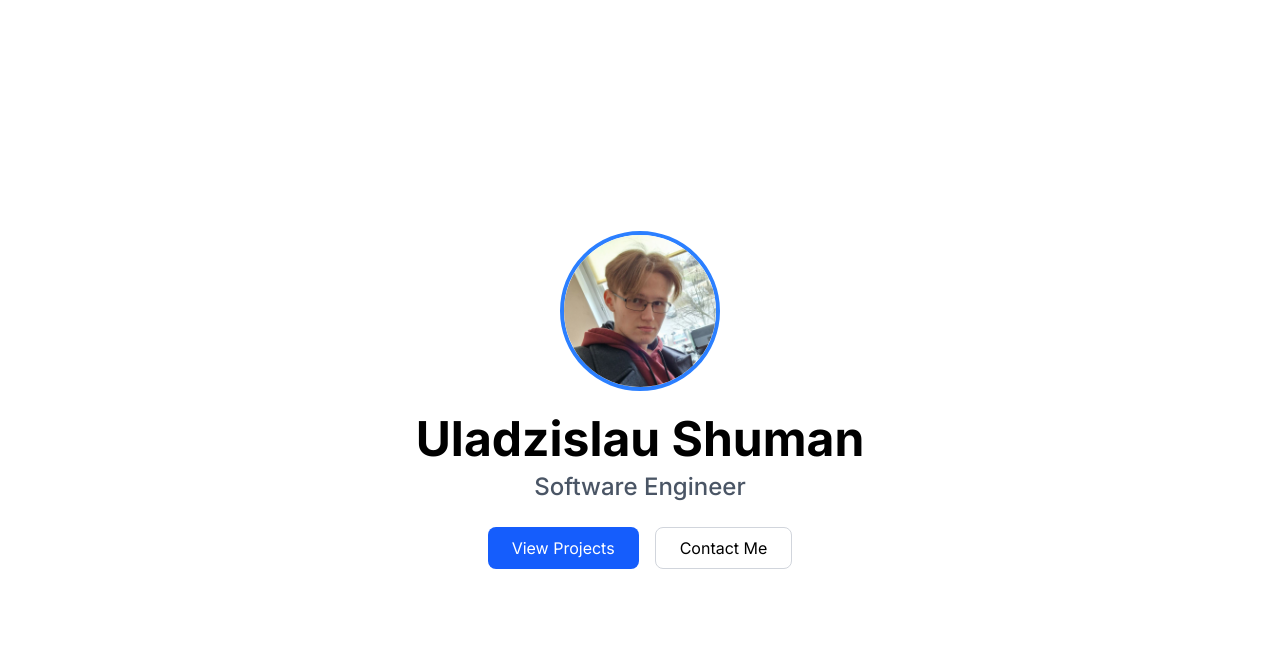
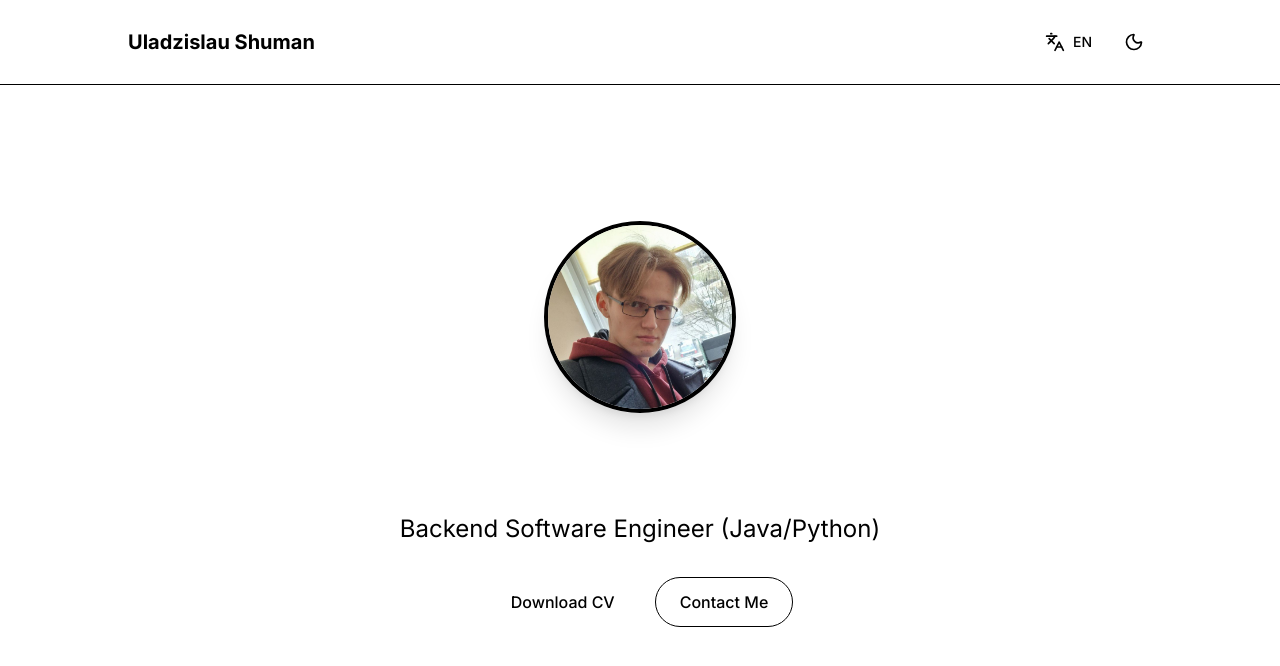
Before and after one commit to UladzislauShuman/cv-site, a Next.js app: page / in a window 1280 px wide. Shown: the top 666 px of the page. Built offline with nearby package versions, Linux system fonts and the light colour scheme.

Commit message:
added: theme and en/ru switchers

```diff
--- a/app/globals.css
+++ b/app/globals.css
@@ -1 +1,7 @@
 @import "tailwindcss";
+
+@theme {
+    --color-*: initial;
+}
+
+@custom-variant dark (&:where(.dark, .dark *));
--- a/app/page.tsx
+++ b/app/page.tsx
@@ -1,34 +1,48 @@
+"use client";
+
+import { Header } from "@/components/Header"
 import Image from "next/image";
+import { useLanguage } from "@/context/LanguageContext";
 
 export default function Home() {
+    const { t } = useLanguage();
+
     return (
-        <main className="min-h-screen flex flex-col items-center justify-center p-24 bg-white text-black">
-            <div className = "relative w-40 h-40 rounded-full overflow-hidden mb-6 border-4 border-blue-500">
+        <main className="min-h-screen bg-white dark:bg-black text-black dark:text-white transition-colors duration-300">
+            <Header />
+
+            <section className="flex flex-col items-center justify-center min-h-screen pt-16 p-4 text-center">
+
+                <div className="relative w-32 h-32 md:w-48 md:h-48 rounded-full overflow-hidden mb-6 border-4
+                    border-gray-200 dark:border-gray-800 shadow-xl">
                     <Image
                         src="/my-photo.jpg"
-                    alt="Me"
+                        alt="Avatar"
                         fill
                         className="object-cover"
                         priority
                     />
                 </div>
 
-            <h1 className="text-5xl font-bold mb-2 text-center">
-                Uladzislau Shuman
+                <h1 className="text-4xl md:text-6xl font-bold mb-4 bg-clip-text text-transparent bg-gradient-to-r from-blue-600 to-purple-600">
+                    {t("personal.name")}
                 </h1>
 
-            <h2 className="text-2xl text-gray-600 font-medium mb-6 text-center">
-                Software Engineer
-            </h2>
+                <p className="text-lg md:text-2xl text-gray-600 dark:text-gray-300 mb-8 max-w-2xl">
+                    {t("personal.role")}
+                </p>
 
-            <div className="flex flex-row gap-4">
-                <button className="px-6 py-2 bg-blue-600 text-white rounded-lg hover:bg-blue-700 transition">
-                    View Projects
+                <div className="flex gap-4">
+                    <button className="px-6 py-3 bg-blue-600 text-white rounded-full font-medium hover:bg-blue-700
+                        transition transform hover:scale-105">
+                        {t("buttons.resume")}
                     </button>
-                <button className="px-6 py-2 border border-gray-300 rounded-lg hover:bg-gray-100 transition">
-                    Contact Me
+                    <button className="px-6 py-3 border border-gray-300 dark:border-gray-700 rounded-full
+                        font-medium hover:bg-gray-100 dark:hover:bg-gray-800 transition">
+                        {t("buttons.contact")}
                     </button>
                 </div>
+            </section>
 
         </main>
     )
--- a/components/Header.tsx
+++ b/components/Header.tsx
@@ -0,0 +1,48 @@
+"use client"
+import React, {useEffect, useState} from "react";
+import { Moon, Sun, Languages } from "lucide-react";
+import { useTheme } from "next-themes";
+import {useLanguage} from "@/context/LanguageContext";
+
+export function Header() {
+
+    const { theme, setTheme } = useTheme();
+    const { language, setLanguage, t } = useLanguage();
+    const [mounted, setMounted] = useState(false);
+    // eslint-disable-next-line react-hooks/set-state-in-effect
+    useEffect(() => setMounted(true), []);
+
+    if (!mounted) return null;
+
+    return (
+        <header className="fixed top-0 w-full p-4 md:p-6 backdrop-blur-md bg-white/70 dark:bg-black/70 border-b
+            border-gray-200 dark:border-gray-800 z-50 transition-colors duration-300">
+            <div className="max-w-5xl mx-auto flex justify-between items-center">
+                <div className="font-bold text-lg md:text-xl cursor-pointer">
+                    {t("personal.name")}
+                </div>
+                <div className="flex items-center gap-4">
+                    <button
+                        onClick={() => setLanguage(language === "en" ? "ru" : "en")}
+                        className="p-2 rounded-full hover:bg-gray-200 dark:hover:bg-gray-800 transition-colors flex
+                         items-center gap-2"
+                        title="Switch Language"
+                    >
+                        <Languages size={20} />
+                        <span className="text-sm font-medium uppercase">{language}</span>
+                    </button>
+
+                    <button
+                        onClick={() => setTheme(theme === "dark" ? "light" : "dark")}
+                        className="p-2 rounded-full hover:bg-gray-200 dark:hover:bg-gray-800 transition-colors"
+                        title="Toggle Theme"
+                    >
+                        {theme === "dark" ? <Sun size={20} /> : <Moon size={20} />}
+                    </button>
+
+                </div>
+            </div>
+        </header>
+    );
+
+}
--- a/context/LanguageContext.tsx
+++ b/context/LanguageContext.tsx
@@ -26,7 +26,7 @@ export function LanguageProvider({ children }: {children: React.ReactNode}) {
     }, []);
 
     const setLanguage = (lang: Language) => {
-        setLanguage(lang);
+        setLanguageState(lang);
     };
 
     // eslint-disable-next-line @typescript-eslint/no-explicit-any
```
Lines whose indentation alone changed are shown as unchanged.
